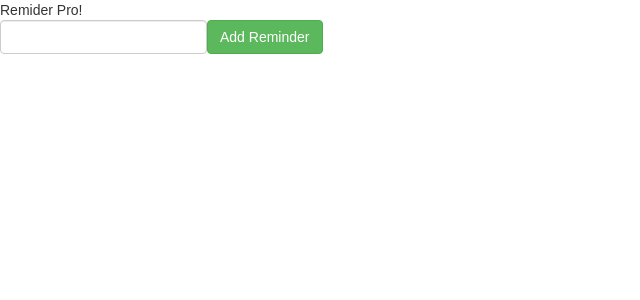
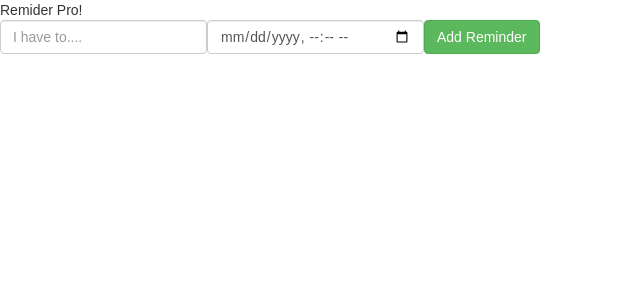
Before and after one commit to ReactiveSainz/Reminder, a React (Create React App) app: page / in a window 1280 px wide. Shown: the top 300 px of the page, without its empty margins (0-640 px from the left). Built offline with nearby package versions, Linux system fonts and the light colour scheme.

Commit message:
added: add and delete reminders functionality

```diff
--- a/src/App.js
+++ b/src/App.js
@@ -1,7 +1,7 @@
 import React, { Component } from 'react';
 import { PropTypes } from 'prop-types';
 import { connect } from 'react-redux';
-import { addReminder } from './actions';
+import { addReminder, deleteReminder } from './actions';
 import './styles/App.css';
 import Header from './components/Header';
 import ReminderForm from './components/ReminderForm';
@@ -10,35 +10,84 @@ class App extends Component {
   constructor(props) {
     super(props);
     this.state = {
-      text: ' ',
+      text: '',
+      date: '',
     };
     this.onChange = this.onChange.bind(this);
     this.addReminder = this.addReminder.bind(this);
+    this.onKeyPress = this.onKeyPress.bind(this);
+    this.resetState = this.resetState.bind(this);
   }
   onChange(event) {
     this.setState({
-      text: event.target.value,
+      [event.target.name]: event.target.value,
+    });
+  }
+  onKeyPress(event) {
+    if (event.key === 'Enter') {
+      this.addReminder();
+    }
+  }
+  resetState() {
+    this.setState({
+      text: '',
+      date: '',
     });
   }
   addReminder() {
-    this.props.addReminder(this.state.text);
+    this.props.addReminder(this.state.text,this.state.date);
+    this.resetState();
+  }
+  deleteReminder(id) {
+    this.props.deleteReminder(id);
   }
   render() {
     return (
-      <div>
+      <div className="App">
         <Header />
-        <ReminderForm onChange={this.onChange} value={this.state.text} onClick={this.addReminder} />
+        <ReminderForm
+          onChange={this.onChange}
+          text={this.state.text}
+          onClick={this.addReminder}
+          onKeyPress={this.onKeyPress}
+        />
+        {
+          <ul className="list-group col-sm-3">
+            {
+              this.props.reminders.map(reminder => (
+                <li key={reminder.id} className="list-group-item">
+                  <div className="list-item">
+                    <div>{reminder.text}</div>
+                    <div>{reminder.date}</div>
+                  </div>
+                  <div
+                    role="button"
+                    tabIndex={0}
+                    className="list-item button-delete"
+                    onClick={() => this.deleteReminder(reminder.id)}
+                  >
+                      &#x2715;
+                  </div>
+                </li>
+              ))
+            }
+          </ul>
+        }
       </div>
     );
   }
 }
 
 function mapStateToProps(state) {
-  console.log('state', state);
+  return {
+    reminders: state,
+  };
 }
 
 App.propTypes = {
   addReminder: PropTypes.func.isRequired,
+  deleteReminder: PropTypes.func.isRequired,
+  reminders: PropTypes.arrayOf(PropTypes.object).isRequired,
 };
 
-export default connect(mapStateToProps, { addReminder })(App);
+export default connect(mapStateToProps, { addReminder, deleteReminder })(App);
--- a/src/actions/index.js
+++ b/src/actions/index.js
@@ -1,9 +1,18 @@
-import { ADD_REMINDER } from '../constants/reminder';
+import { ADD_REMINDER, DELETE_REMINDER } from '../constants/reminder';
 
-export const addReminder = (text) => {
+export const addReminder = (text, date) => {
   const action = {
     type: ADD_REMINDER,
-    text
-  }
+    text,
+    date,
+  };
   return action;
-}
+};
+
+export const deleteReminder = (id) => {
+  const action = {
+    type: DELETE_REMINDER,
+    id,
+  };
+  return action;
+};
--- a/src/components/Header.jsx
+++ b/src/components/Header.jsx
@@ -1,11 +1,9 @@
 import React from 'react';
 
-const Header = () => {
-  return(
-    <div>
-      Remider Pro!
-    </div>
-  )
-};
+const Header = () => (
+  <div className="tittle">
+    Remider Pro!
+  </div>
+);
 
 export default Header;
--- a/src/components/ReminderForm.jsx
+++ b/src/components/ReminderForm.jsx
@@ -1,14 +1,22 @@
 import React from 'react';
 import { PropTypes } from 'prop-types';
 
-const ReminderForm = ({ onChange, value, onClick }) => (
-  <div className="form-inline">
+const ReminderForm = ({ onChange, text, onClick, onKeyPress }) => (
+  <div className="form-inline ReminderForm">
     <div className="form-group">
       <input
         className="form-control"
+        name="text"
         placeholder="I have to...."
         onChange={onChange}
-        value={value}
+        value={text}
+        onKeyPress={onKeyPress}
+      />
+      <input
+        className="form-control"
+        name="date"
+        type="datetime-local"
+        onChange={onChange}
       />
     </div>
     <button type="Button" className="btn btn-success" onClick={onClick}>
@@ -20,8 +28,9 @@ const ReminderForm = ({ onChange, value, onClick }) => (
 
 ReminderForm.propTypes = {
   onChange: PropTypes.func.isRequired,
+  onKeyPress: PropTypes.func.isRequired,
   onClick: PropTypes.func.isRequired,
-  value: PropTypes.string.isRequired,
+  text: PropTypes.string.isRequired,
 };
 
 export default ReminderForm;
--- a/src/constants/reminder.js
+++ b/src/constants/reminder.js
@@ -1 +1,2 @@
-export const ADD_REMINDER ='ADD_REMINDER';
+export const ADD_REMINDER = 'ADD_REMINDER';
+export const DELETE_REMINDER = 'DELETE_REMINDER';
--- a/src/reducers/index.js
+++ b/src/reducers/index.js
@@ -1,22 +1,32 @@
-import { ADD_REMINDER } from '../constants/reminder';
+import { ADD_REMINDER, DELETE_REMINDER } from '../constants/reminder';
 
-const reminder = (action) => {
+const makeReminder = (action) => {
   return {
     text: action.text,
-    id: Math.random()
-  }
-}
+    date: action.date,
+    id: Math.random(),
+  };
+};
+
+const removeById = (state = [], id) => {
+  const reminders = state.filter(reminder => reminder.id !== id);
+  return reminders;
+};
 
 const reminders = (state = [], action) => {
   let reminders = null;
   switch (action.type) {
     case ADD_REMINDER:
-        reminders = [...state , reminder(action)];
-        return reminders;
+      reminders = [...state, makeReminder(action)];
+      return reminders;
+      break;
+    case DELETE_REMINDER:
+      reminders = removeById(state, action.id);
+      return reminders;
       break;
     default:
         return state;
   }
-}
+};
 
 export default reminders;
```
Also changed, not shown: src/components/ReminderList.jsx (deleted, +0 -16 lines).
